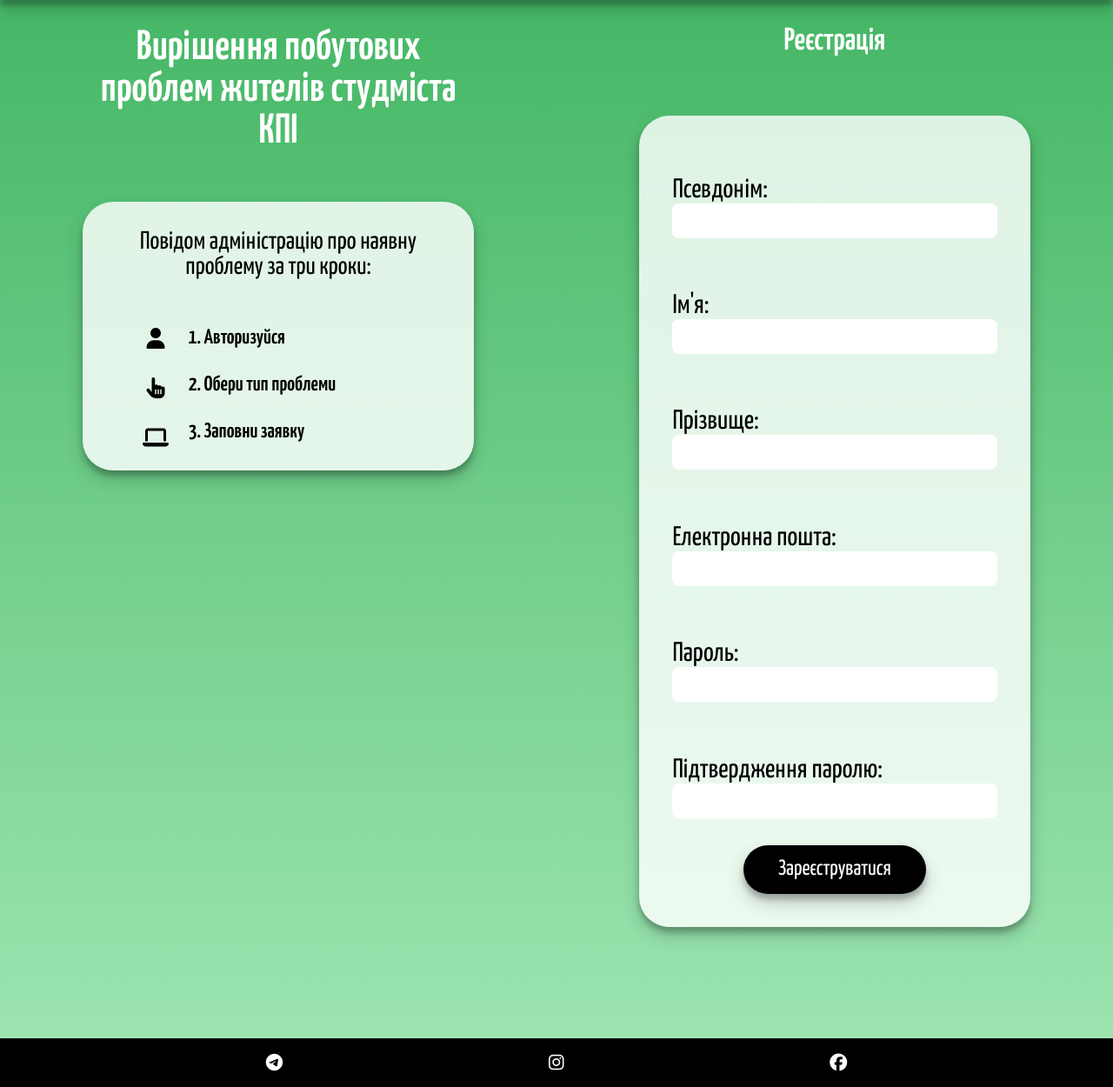
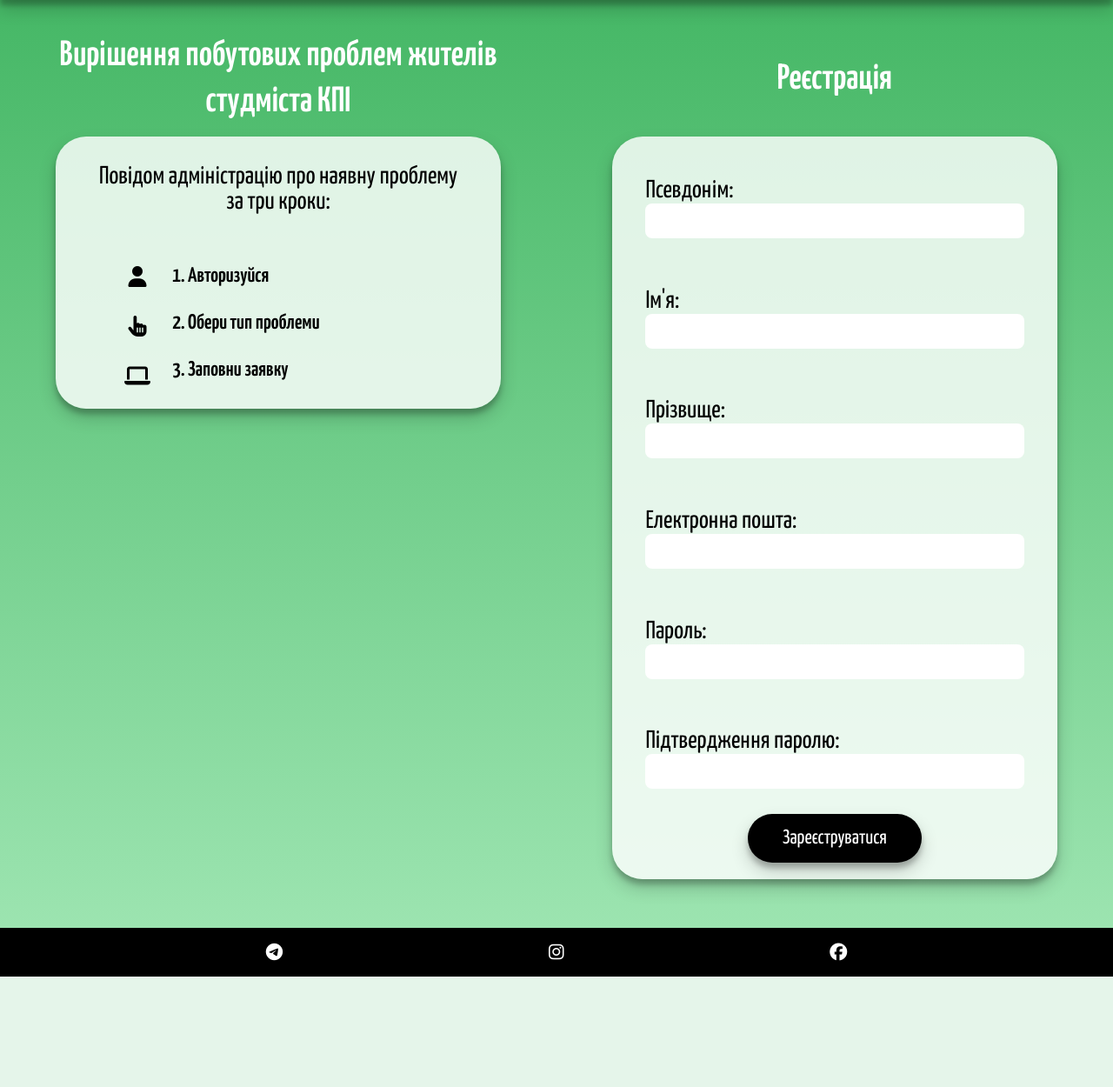
Before and after one commit to qsevenn/hostel-help, a Django app: page /register/ in a window 1280 px wide. Shown: the part 56-1306 px from the top of the page at 87% size. After the commit the page ends 1179 px from the top, so only its background shows below. Run offline with Django 4.2, Linux system fonts and the light colour scheme; some libraries are stand-ins or nearby versions.

Commit message:
початковий вигляд для large screen

```diff
--- a/static/css/style.css
+++ b/static/css/style.css
@@ -117,7 +117,7 @@ main > * {
     width: 88%;
     background: var(--main-block-bg);
     border-radius: 35px;
-    max-width: 28.125rem;
+    max-width: 32rem;
 }
 
 
@@ -261,18 +261,46 @@ main div .report{
     main > * {
         margin: 5% auto 0;
     }
-    h1, h2 {
-    max-width: 28.125rem;
-}
 }
 
 @media screen and (min-width: 1000px) {
+    h1, h2 {
+        height: calc(var(--main-height) + 50px);
+        max-width: 32rem;
+        font-size: 170%;
+        margin: 6% auto 2%;
+    }
+
+    h1 {
+        line-height: calc((var(--main-height) + 50px) / 2);
+    }
+
+    h2 {
+        line-height: calc(var(--main-height) + 50px);
+    }
+
+    .instruction {
+        margin-top: 0;
+    }
+
+
     .left, .right {
         display: inline-block;
         width: 50%;
+        margin-bottom: 0;
+    }
+
+    main {
+        padding-bottom: var(--main-height);
     }
 
     .left {
         float: left;
     }
+
+    form {
+        font-size: 120%;
+        padding: 3% 6%;
+        margin: 0;
+    }
 }
```
